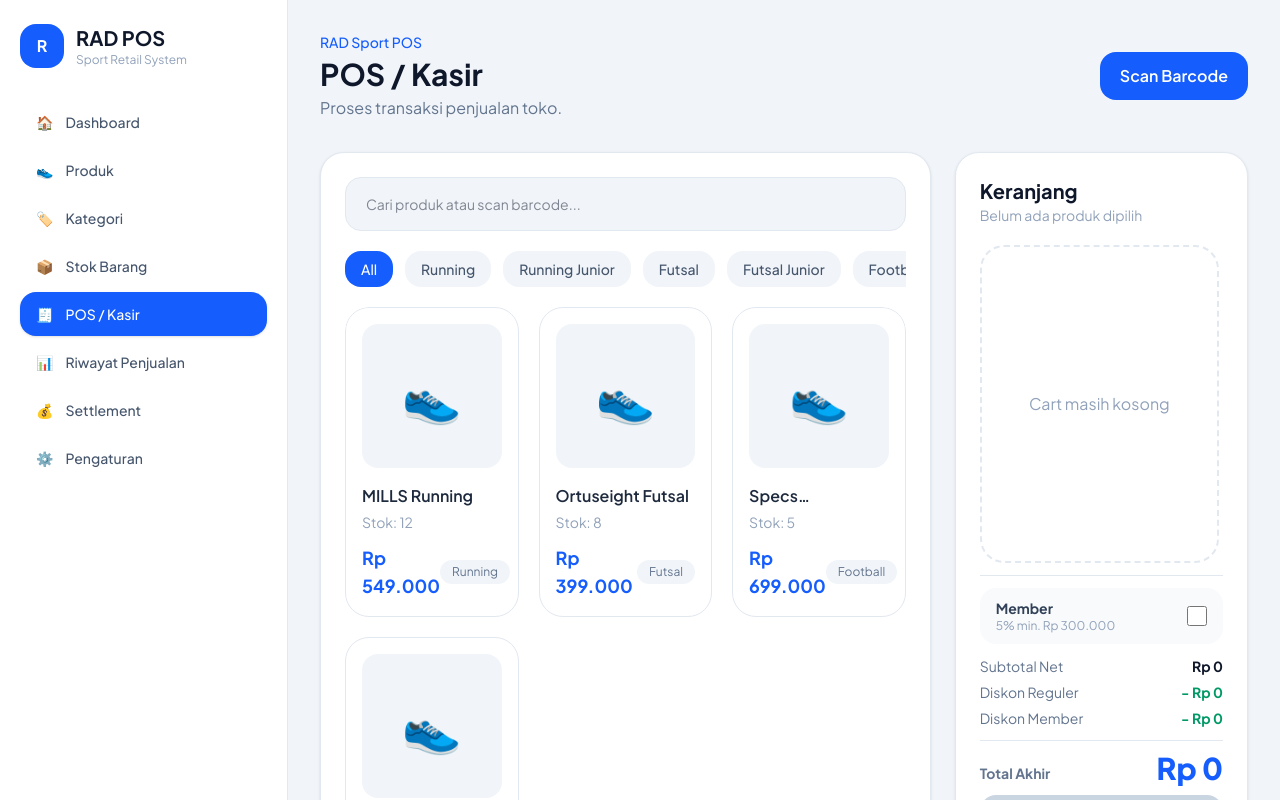
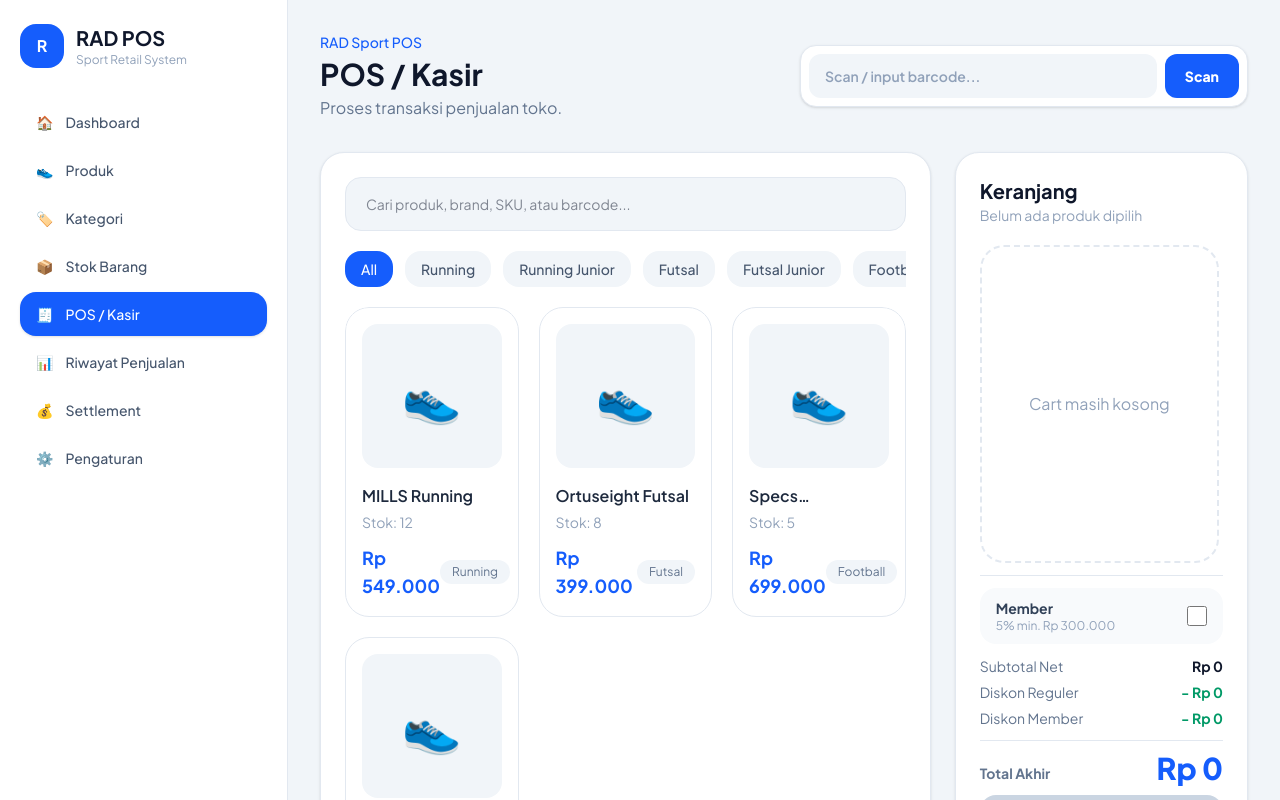
Before and after one commit to Whyudin14/rad-pos-project, a React (Vite) app: page /kasir in a window 1280 px wide. Shown: the top 800 px of the page. Built offline with nearby package versions, Linux system fonts and the light colour scheme.

Commit message:
feat: add barcode input to POS cashier

```diff
--- a/src/pages/POSKasir.jsx
+++ b/src/pages/POSKasir.jsx
@@ -20,6 +20,7 @@ import {
 function POSKasir() {
   const [cart, setCart] = useState([])
   const [searchTerm, setSearchTerm] = useState("")
+  const [barcodeInput, setBarcodeInput] = useState("")
   const [selectedCategory, setSelectedCategory] = useState("All")
   const [isCheckoutOpen, setIsCheckoutOpen] = useState(false)
   const [isReceiptOpen, setIsReceiptOpen] = useState(false)
@@ -38,26 +39,28 @@ function POSKasir() {
     setSelectedVariant(null)
   }
 
-  const confirmAddToCart = (variantData = selectedVariant) => {
-    if (!selectedProduct || !variantData) return
+  const addProductVariantToCart = (product, variantData) => {
+    if (!product || !variantData) return false
 
     const variantValue = variantData.value
-    const variantPrice = Number(variantData.price || selectedProduct.price || 0)
+    const variantPrice = Number(variantData.price || product.price || 0)
     const variantStock = Number(variantData.stock || 0)
 
-    const cartId = `${selectedProduct.id}-${variantValue}`
+    if (variantStock <= 0) {
+      alert("Stok varian ini kosong")
+      return false
+    }
 
+    const cartId = `${product.id}-${variantValue}`
     const existingItem = cart.find((item) => item.cartId === cartId)
 
     if (existingItem) {
       setSelectedCartItem(existingItem)
-      setSelectedProduct(null)
-      setSelectedVariant(null)
-      return
+      return true
     }
 
     const newItem = {
-      ...selectedProduct,
+      ...product,
       cartId,
       qty: 1,
       stock: variantStock,
@@ -65,15 +68,73 @@ function POSKasir() {
       customPrice: variantPrice,
       discountPercent: 0,
       note: "",
-      variantType: selectedProduct.variantType || "Variasi",
+
+      variantId: variantData.id || null,
+      variantType: product.variantType || "Variasi",
       variantValue,
       variantStock,
+
+      productSku: product.sku || "",
+      productBarcode: product.barcode || "",
+      variantSku: variantData.sku || "",
+      variantBarcode: variantData.barcode || "",
     }
 
-    setCart([...cart, newItem])
+    setCart((prevCart) => [...prevCart, newItem])
     setSelectedCartItem(newItem)
+
+    return true
+  }
+
+  const confirmAddToCart = (variantData = selectedVariant) => {
+    if (!selectedProduct || !variantData) return
+
+    addProductVariantToCart(selectedProduct, variantData)
+
     setSelectedProduct(null)
     setSelectedVariant(null)
+  }
+
+  const handleBarcodeSubmit = (e) => {
+    e.preventDefault()
+
+    const keyword = barcodeInput.trim()
+
+    if (!keyword) return
+
+    const normalizedKeyword = keyword.toLowerCase()
+
+    const matchedProduct = products.find((product) => {
+      return (
+        product.barcode === keyword ||
+        product.sku?.toLowerCase() === normalizedKeyword
+      )
+    })
+
+    if (matchedProduct) {
+      setSelectedProduct(matchedProduct)
+      setSelectedVariant(null)
+      setBarcodeInput("")
+      return
+    }
+
+    for (const product of products) {
+      const matchedVariant = product.variants?.find((variant) => {
+        return (
+          variant.barcode === keyword ||
+          variant.sku?.toLowerCase() === normalizedKeyword
+        )
+      })
+
+      if (matchedVariant) {
+        addProductVariantToCart(product, matchedVariant)
+        setBarcodeInput("")
+        return
+      }
+    }
+
+    alert("Barcode / SKU tidak ditemukan")
+    setBarcodeInput("")
   }
 
   const removeItem = (targetId) => {
@@ -351,7 +412,10 @@ function POSKasir() {
   const filteredProducts = products.filter((product) => {
     const matchSearch =
       product.name.toLowerCase().includes(searchTerm.toLowerCase()) ||
-      product.category.toLowerCase().includes(searchTerm.toLowerCase())
+      product.category.toLowerCase().includes(searchTerm.toLowerCase()) ||
+      product.brand?.toLowerCase().includes(searchTerm.toLowerCase()) ||
+      product.sku?.toLowerCase().includes(searchTerm.toLowerCase()) ||
+      product.barcode?.includes(searchTerm)
 
     const matchCategory =
       selectedCategory === "All" || product.category === selectedCategory
@@ -361,7 +425,7 @@ function POSKasir() {
 
   return (
     <MainLayout>
-      <div className="mb-8 flex items-center justify-between">
+      <div className="mb-8 flex flex-col gap-4 lg:flex-row lg:items-center lg:justify-between">
         <div>
           <p className="mb-1 text-sm font-medium text-blue-600">
             RAD Sport POS
@@ -372,9 +436,25 @@ function POSKasir() {
           </p>
         </div>
 
-        <button className="rounded-2xl bg-blue-600 px-5 py-3 font-semibold text-white transition hover:bg-blue-700">
-          Scan Barcode
-        </button>
+        <form
+          onSubmit={handleBarcodeSubmit}
+          className="flex w-full max-w-md items-center gap-2 rounded-2xl border border-slate-200 bg-white p-2 shadow-sm"
+        >
+          <input
+            type="text"
+            value={barcodeInput}
+            onChange={(e) => setBarcodeInput(e.target.value)}
+            placeholder="Scan / input barcode..."
+            className="h-11 flex-1 rounded-xl bg-slate-100 px-4 text-sm font-semibold text-slate-700 outline-none placeholder:text-slate-400"
+          />
+
+          <button
+            type="submit"
+            className="h-11 rounded-xl bg-blue-600 px-5 text-sm font-black text-white transition hover:bg-blue-700"
+          >
+            Scan
+          </button>
+        </form>
       </div>
 
       <div className="grid grid-cols-3 gap-6">
@@ -384,7 +464,7 @@ function POSKasir() {
               type="text"
               value={searchTerm}
               onChange={(e) => setSearchTerm(e.target.value)}
-              placeholder="Cari produk atau scan barcode..."
+              placeholder="Cari produk, brand, SKU, atau barcode..."
               className="w-full rounded-2xl border border-slate-200 bg-slate-100 px-5 py-4 text-sm outline-none"
             />
           </div>
```
